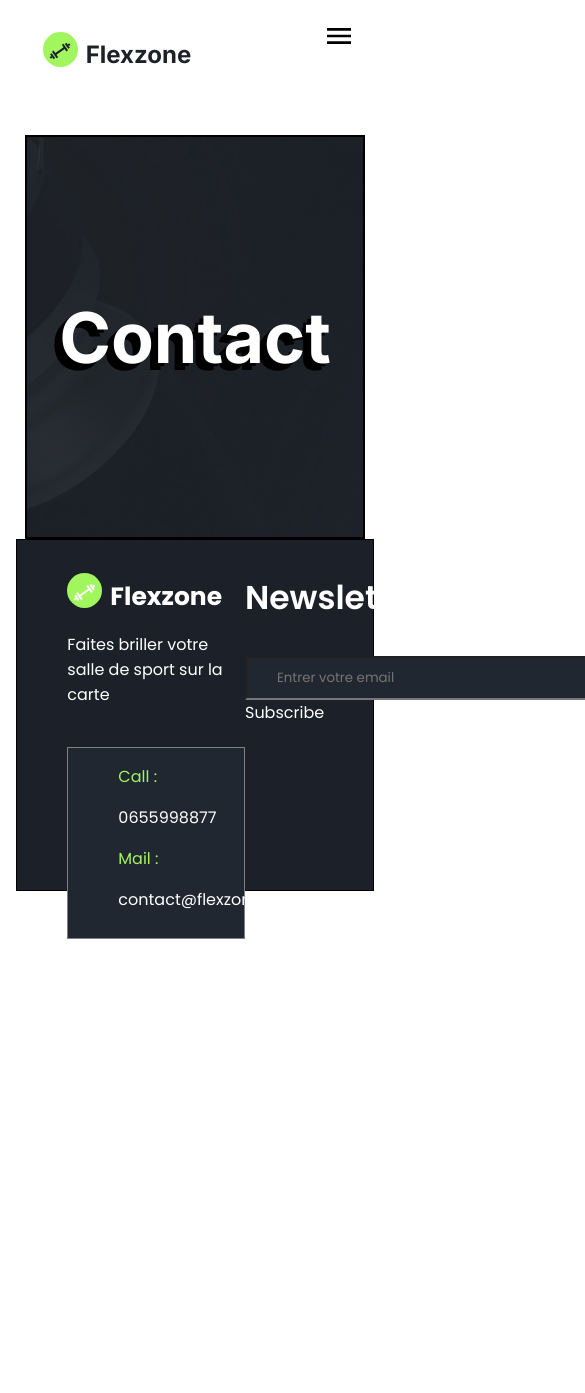
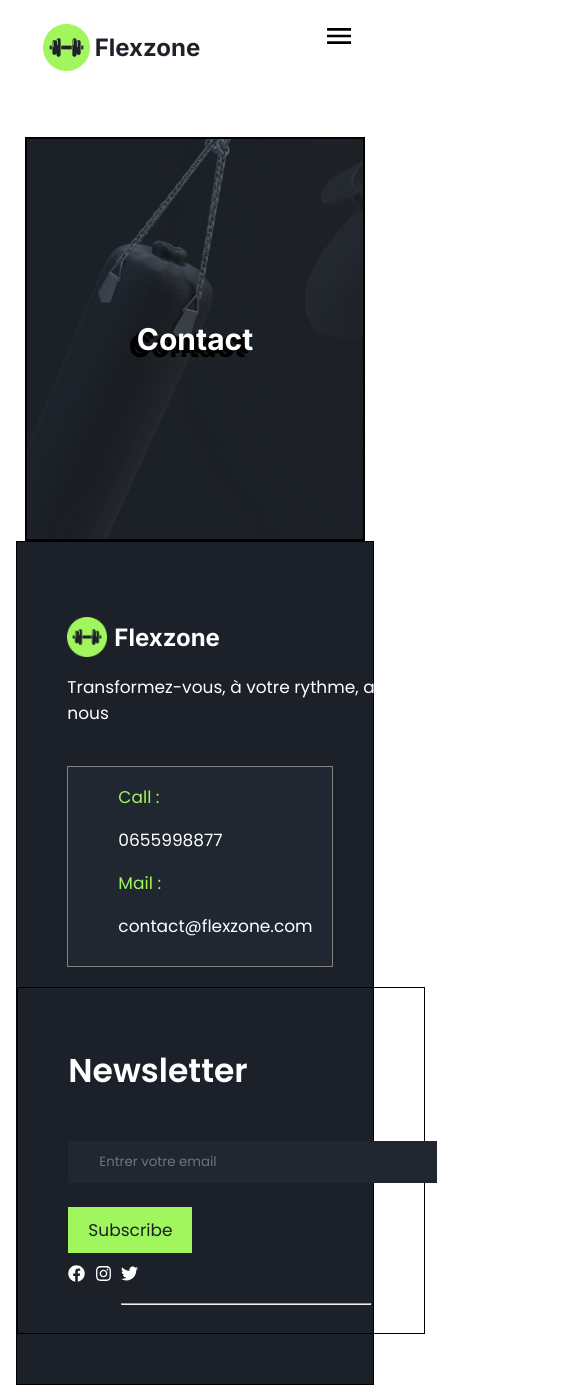
Before and after one commit to chanka1021/FlexZone, a React (Create React App) app: page /contact in a window 390 px wide. Shown: the top 1393 px of the page, 585 px wide, since content can reach past the window. Before the commit the page ends 939 px from the top, so only its background shows below. Built offline with nearby package versions, Linux system fonts and the light colour scheme.

Commit message:
mobike respons

```diff
--- a/src/components/Footer.js
+++ b/src/components/Footer.js
@@ -1,18 +1,20 @@
 import React from "react";
 import "./styles/Footer.css";
-import { CgGym } from "react-icons/cg";
+import { FaFacebook, FaInstagram, FaTwitter } from "react-icons/fa";
+import { BsArrowUpCircle } from "react-icons/bs";
 
+import ico from "../assets/Icon.png"
 function Footer() {
   return (
     <div className="Footer">
       <div className="FooterL">
-        <div id="logo">
-          <div className="roundedDiv">
-            <CgGym />
-          </div>
-          Flexzone
+        <div className="logo">
+          <img src={ico} />
+
+            Flexzone
+
         </div>
-        <p>Faites briller votre salle de sport sur la carte </p>
+        <p>Transformez-vous, à votre rythme, avec nous</p>
         <div className="contactInfos">
           <p className="subTitle">Call :</p>
           <p>0655998877</p>
@@ -22,9 +24,18 @@ function Footer() {
       </div>
       <div className="FooterR">
         <p>Newsletter</p>
-        <input placeholder="Entrer votre email " className="SubscribeInput"/>
+        <input placeholder="Entrer votre email " className="SubscribeInput" />
         <div className="emailSub"></div>
-        <div className=""> Subscribe</div>
+        <div className="SubBtn"> Subscribe</div>
+        <div className="socialMedia">
+          <FaFacebook />
+          <FaInstagram />
+          <FaTwitter />
+        </div>
+        <div className="Devider">
+          <hr />
+
+        </div>
       </div>
     </div>
   );
--- a/src/components/Navbar.js
+++ b/src/components/Navbar.js
@@ -4,7 +4,7 @@ import { Link, NavLink } from "react-router-dom";
 import { MdOutlineMenu } from "react-icons/md";
 import { CgGym } from "react-icons/cg";
 import { FaRegUserCircle } from "react-icons/fa";
-
+import ico from "../assets/Icon.png"
 
 export const Navbar = () => {
   const [menuOpen, setMenuOpen] = useState(false);
@@ -14,9 +14,7 @@ export const Navbar = () => {
   return (
     <nav>
       <Link to="/" className="title">
-        <div className="roundedDiv">
-          <CgGym />
-        </div>
+          <img src={ico} />
         Flexzone
       </Link>
       <div className="MenuMobile" onClick={() => setMenuOpen(!menuOpen)}>
--- a/src/components/styles/Footer.css
+++ b/src/components/styles/Footer.css
@@ -1,38 +1,122 @@
-.Footer{
+.Footer {
     width: 95%;
-    height: 350px;
-    border: 1px solid black ;
+    height: fit-content;
+    border: 1px solid black;
     margin: auto;
     background-color: #1C2129;
     color: white;
     display: flex;
+    padding-top: 50px;
+    padding-bottom: 50px;
 }
-#logo{
+
+.logo {
+    display: flex;
+    flex-direction: row;
+    justify-content: start;
+    align-items: center;
+    font-size: 1.5rem;
     font-weight: bold;
-    font-size: 25px;
+    font-family: 'Inter', sans-serif;
+    align-content: center;
 }
-.contactInfos{
+
+.logo img {
+    height: 40px;
+    width: 40px;
+    margin-right: 7px;
+}
+
+.contactInfos {
     border: 1px solid grey;
     padding: 0px 0px 10px 50px;
     background-color: #212730;
     margin-top: 40px;
+    width: 60%;
 }
-.FooterL{
+
+.FooterL {
     width: 50%;
     padding: 25px 0px 20px 50px;
 }
-.FooterR{
+
+.FooterR {
     width: 50%;
+    justify-content: center;
+    height: 70%;
+    display: flex;
+    flex-direction: column;
+    justify-content: space-between;
+    border: 1px solid black;
 }
-.FooterR p{
-font-size: 33px;
-font-weight: 600;
+
+.FooterR p {
+    font-size: 33px;
+    font-weight: 600;
 }
-.subTitle{
+
+.subTitle {
     color: #A1F65E;
 }
-.SubscribeInput{
+
+.SubscribeInput {
     padding: 10px 80px 10px 30px;
     background-color: #212730;
     color: grey;
+    outline: none;
 }
+
+.SubscribeInput {
+    border: 1px solid #22272e;
+    width: fit-content;
+}
+
+.socialMedia {
+    display: flex;
+    justify-content: space-between;
+    width: 70px;
+}
+
+.socialMedia :hover {
+    color: #A1F65E;
+    cursor: pointer;
+}
+
+.SubBtn {
+    background-color: #A1F65E;
+    color: #1C2129;
+    padding: 10px 20px;
+    width: fit-content;
+    cursor: pointer;
+}
+
+.SubBtn:hover {
+    color: white;
+    transition: all ease-in-out 0.2s;
+}
+
+.Devider hr {
+    width: 70%;
+    color: #485059;
+}
+
+@media (max-width: 480px) {
+    .Footer {
+        font-size: 17px;
+        display: flex;
+        flex-direction: column;
+    }
+
+    .FooterL {
+        width: 100%;
+        padding: 25px 0px 20px 50px;
+    }
+
+    .FooterR {
+        width: 100%;
+        padding: 25px 0px 20px 50px;
+        height: 300px;
+    }
+
+
+}
--- a/src/components/styles/Navbar.css
+++ b/src/components/styles/Navbar.css
@@ -23,6 +23,11 @@ nav .title {
     color: #1d2229;
     font-family: 'Inter', sans-serif;
     font-weight: bolder;
+    align-items: center;
+    display: flex;
+}
+nav  img{
+    margin-right: 5px;
 }
 
 nav ul {
--- a/src/components/styles/Section.css
+++ b/src/components/styles/Section.css
@@ -1,5 +1,5 @@
 .Section{
-    display: flex;
+display: flex;
 width: 1399px;
 flex-direction: column;
 align-items: flex-start;
--- a/src/components/styles/SectionTitle.css
+++ b/src/components/styles/SectionTitle.css
@@ -50,7 +50,7 @@
     background-color: #A1F65E;
     padding: 15px 30px;
     cursor: pointer;
-
+    width: fit-content;
 }
 .MainBtn:hover{
     color: white;
@@ -70,3 +70,23 @@
     color: #A1F65E;
 
 }
+@media (max-width: 480px) {
+    .SectionTitle{
+        font-size: 30px;
+    }
+    .HomeSectionTitle{
+        background-position:    0; /* Center the image */
+        background-size: cover;
+    }
+    .SectionContainer{
+        background-position:    0; /* Center the image */
+    }
+    .btns{
+        display: flex;
+        margin-top: -0px;
+        font-family: 'Lato', sans-serif;
+        font-weight: 500;
+        font-size: 14px;
+    }
+
+}
```
Also changed, not shown: src/assets/Icon.png (added).
